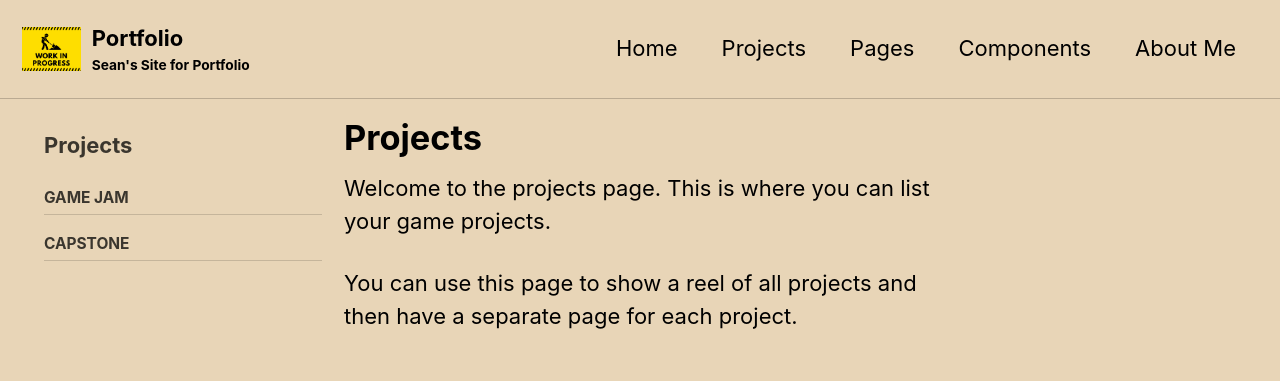
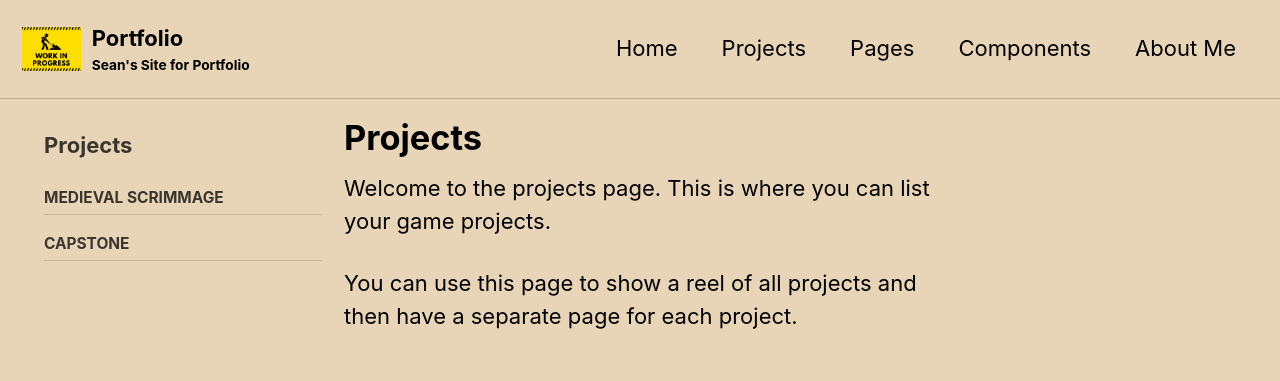
Before and after one commit to McDermott2527/McDermott2527.github.io, a Jekyll site: the page built from _pages/projects.md, in a window 1280 px wide. Shown: the top 381 px of the page. Built offline with Jekyll 4.4.1, drawn with Linux system fonts in a browser that asks for light colours.

Commit message:
Update project titles and URLs in navigation

```diff
--- a/_data/navigation.yml
+++ b/_data/navigation.yml
@@ -25,8 +25,8 @@ main:
 
 # Sidebar menu for the Projects page
 projects:
-  - title: "Game Jam"
-    url: /projects/game-jam/
+  - title: "Medieval Scrimmage"
+    url: /projects/medieval-scrimmage/
   - title: "Capstone"
     url: /projects/capstone/
 
```
